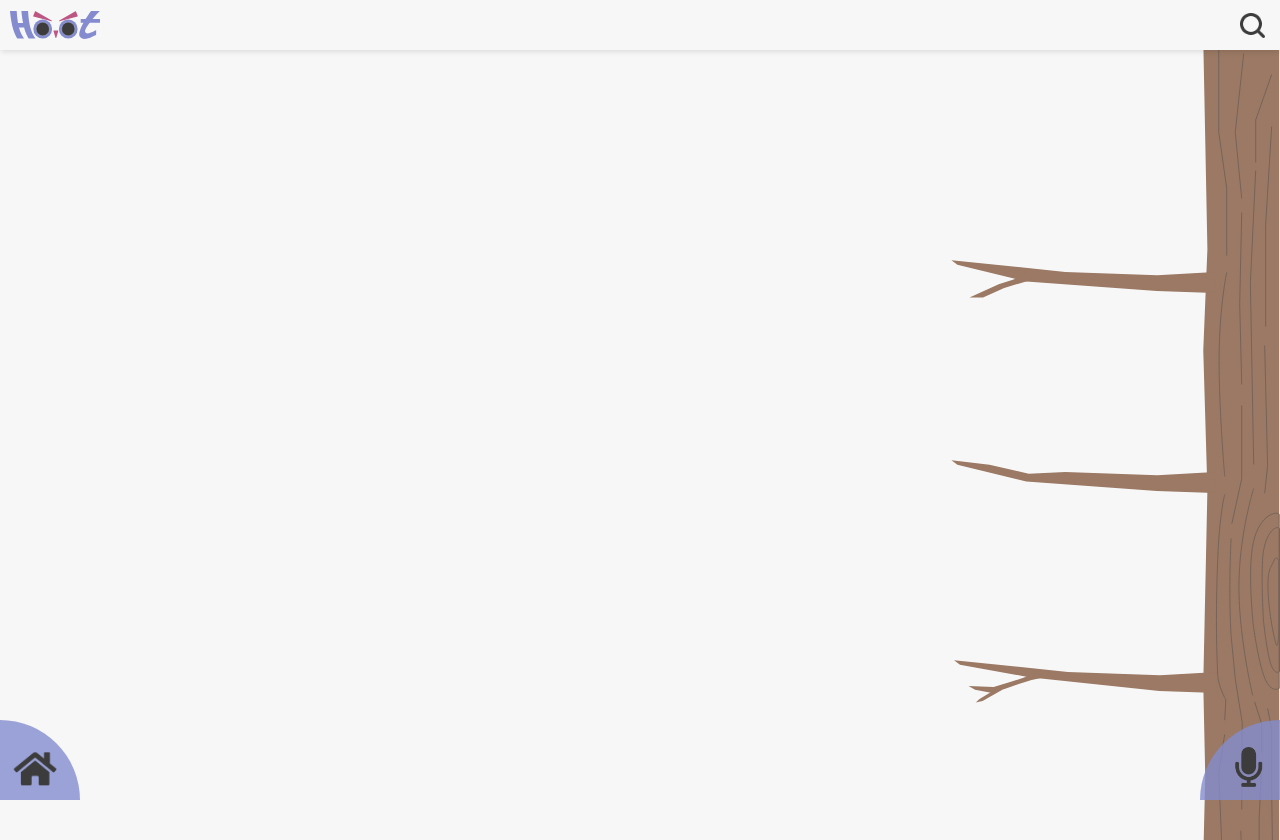
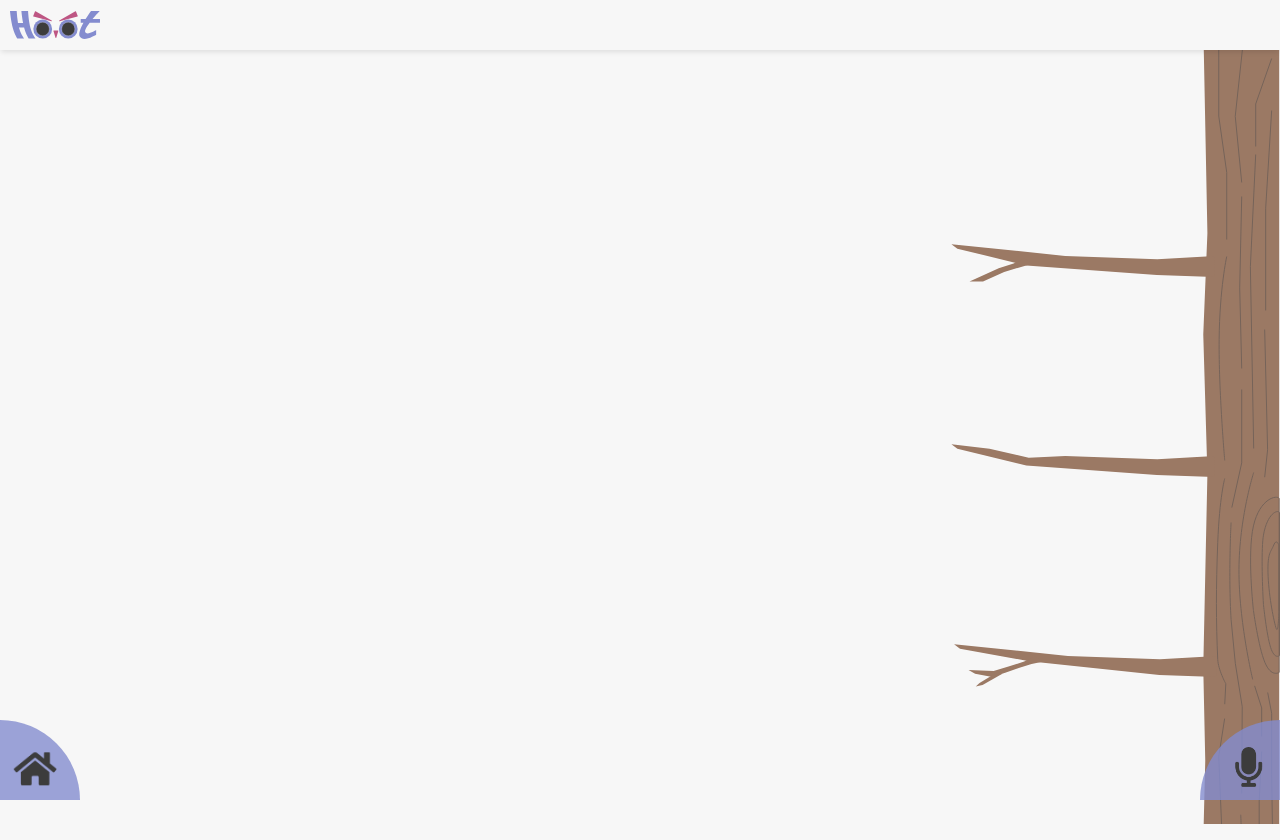
Before and after one commit to rikuta930/hoot, a PHP site: page / in a window 1280 px wide. Run offline with PHP 8.4, Linux system fonts and the light colour scheme; the visitor is signed in with stand-in values (Sample User, id 1); data that the repository does not hold is empty; style sheets or scripts are compiled from the project's sources; some libraries are stand-ins or nearby versions.

Commit message:
phpにUIを適用

```diff
--- a/index.php
+++ b/index.php
@@ -25,14 +25,15 @@
   <div class="global-container">
     <header class="header">
       <img src="./icon/hoot_logo.svg" alt="hoot img" class="header__logo">
-      <img src="./icon/search.png" alt="search img" class="header__search">
+      <!-- <img src="./icon/search.png" alt="search img" class="header__search"> -->
       <!-- <a href="#" class="header__signout">ログアウト</a> -->
     </header>
     <div class="main-container">
-      <div class="owl">
-        <ul class="owl__list">
+      <div class="timeline">
+        <ul class="timeline__list">
             <?php foreach($dbh->query($sql) as $row):?>
-          <li class="owl__item">
+          <li class="timeline__item">
+            <img src="./icon/bubble_myself.svg" alt="bubble image" class="bubble">
             <a href="detail.php?hoot_sound_id=<?php print($row['id']);?>&user_id=<?php print($row['user_id']);?>">
               <img src="./icon/<?php
               $members->execute(array(
@@ -40,7 +41,7 @@
               ));
               $member = $members->fetch();
               print($member['picture']);
-              ?>" alt="owl image">
+              ?>" alt="owl image" class="owl">
             </a>
           </li>
             <?php endforeach;?>
```
